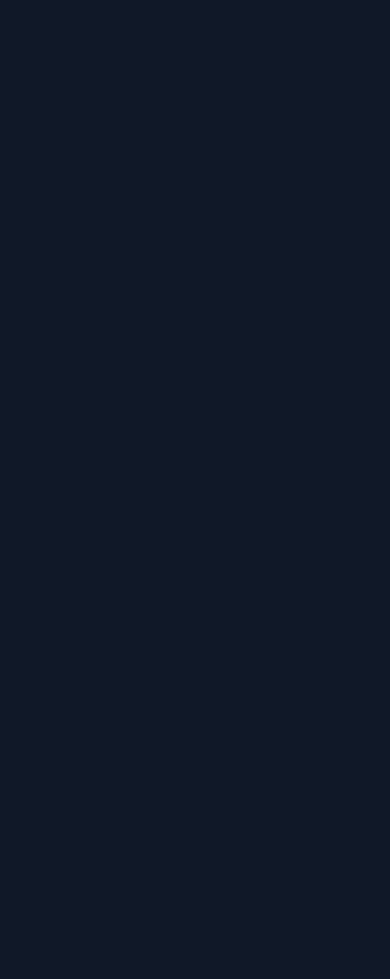
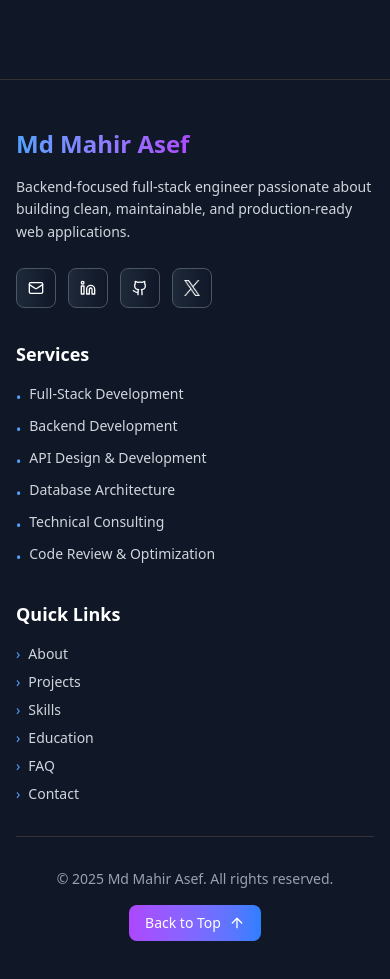
Before and after one commit to Md-Mahir-Asef/portfolio, a React (Vite) app: page / in a window 390 px wide. Shown: the part 9664-10643 px from the top of the page. Before the commit the page ends 9743 px from the top, so only its background shows below. Built offline with nearby package versions, Linux system fonts and the light colour scheme.

Commit message:
Feat(Footer): Build the footer.

```diff
--- a/src/pages/Home.tsx
+++ b/src/pages/Home.tsx
@@ -5,6 +5,7 @@ import Skills from "../sections/Skills";
 import Education from "../sections/Education";
 import Faq from "../sections/Faq";
 import Contact from "../sections/Contact";
+import Footer from "../sections/Footer";
 import useScrollReveal from "../hooks/useScrollReveal";
 
 const Home = () => {
@@ -19,6 +20,7 @@ const Home = () => {
             <Education />
             <Faq />
             <Contact />
+            <Footer />
         </div>
     );
 };
--- /dev/null
+++ b/src/sections/Footer.tsx
@@ -0,0 +1,190 @@
+import { useState } from "react";
+import { Mail, Linkedin, Github, ArrowUp } from "lucide-react";
+
+const Footer = () => {
+    const [copiedStates, setCopiedStates] = useState<{
+        [key: string]: boolean;
+    }>({});
+
+    const copyToClipboard = async (text: string, id: string) => {
+        try {
+            await navigator.clipboard.writeText(text);
+            setCopiedStates((prev) => ({ ...prev, [id]: true }));
+
+            // Reset copied state after 2 seconds
+            setTimeout(() => {
+                setCopiedStates((prev) => ({ ...prev, [id]: false }));
+            }, 2000);
+        } catch (err) {
+            console.error("Failed to copy text: ", err);
+        }
+    };
+
+    const scrollToTop = () => {
+        window.scrollTo({
+            top: 0,
+            behavior: "smooth",
+        });
+    };
+
+    const services = [
+        "Full-Stack Development",
+        "Backend Development",
+        "API Design & Development",
+        "Database Architecture",
+        "Technical Consulting",
+        "Code Review & Optimization",
+    ];
+
+    const quickLinks = [
+        { name: "About", href: "#about" },
+        { name: "Projects", href: "#projects" },
+        { name: "Skills", href: "#skills" },
+        { name: "Education", href: "#education" },
+        { name: "FAQ", href: "#faq" },
+        { name: "Contact", href: "#contact" },
+    ];
+
+    return (
+        <footer className="bg-gray-900 text-white py-12 px-4 sm:px-6 lg:px-8 border-t border-[#333333]">
+            <div className="max-w-7xl mx-auto">
+                {/* Three Column Layout */}
+                <div className="grid grid-cols-1 md:grid-cols-3 gap-8 mb-8">
+                    {/* Column 1: Personal Branding */}
+                    <div className="space-y-4">
+                        <h3 className="text-2xl font-bold bg-linear-to-r from-blue-400 via-purple-500 to-pink-500 bg-clip-text text-transparent">
+                            Md Mahir Asef
+                        </h3>
+                        <p className="text-gray-300 text-sm leading-relaxed">
+                            Backend-focused full-stack engineer passionate about
+                            building clean, maintainable, and production-ready
+                            web applications.
+                        </p>
+
+                        {/* Social Media Icons */}
+                        <div className="flex space-x-3 pt-2">
+                            <button
+                                onClick={() =>
+                                    copyToClipboard(
+                                        "mdmahirasef.dev@gmail.com",
+                                        "email",
+                                    )
+                                }
+                                className="w-10 h-10 bg-linear-to-r from-gray-800 to-gray-900 rounded-lg flex items-center justify-center hover:scale-110 transition-all duration-300 group border border-gray-600"
+                                title="Copy Email"
+                            >
+                                <Mail className="w-4 h-4 text-white" />
+                            </button>
+                            <a
+                                href="https://www.linkedin.com/in/md-mahir-asef-dev/"
+                                target="_blank"
+                                rel="noopener noreferrer"
+                                className="w-10 h-10 bg-linear-to-r from-gray-800 to-gray-900 rounded-lg flex items-center justify-center hover:scale-110 transition-all duration-300 group border border-gray-600"
+                                title="LinkedIn"
+                            >
+                                <Linkedin className="w-4 h-4 text-white" />
+                            </a>
+                            <a
+                                href="https://github.com/Md-Mahir-Asef"
+                                target="_blank"
+                                rel="noopener noreferrer"
+                                className="w-10 h-10 bg-linear-to-r from-gray-800 to-gray-900 rounded-lg flex items-center justify-center hover:scale-110 transition-all duration-300 group border border-gray-600"
+                                title="GitHub"
+                            >
+                                <Github className="w-4 h-4 text-white" />
+                            </a>
+                            <a
+                                href="https://x.com/MdMahirAsef"
+                                target="_blank"
+                                rel="noopener noreferrer"
+                                className="w-10 h-10 bg-linear-to-r from-gray-800 to-gray-900 rounded-lg flex items-center justify-center hover:scale-110 transition-all duration-300 group border border-gray-600"
+                                title="X/Twitter"
+                            >
+                                <img
+                                    src="/images/x-white.png"
+                                    alt="X"
+                                    className="w-4 h-4 text-white"
+                                />
+                            </a>
+                        </div>
+
+                        {/* Copy feedback */}
+                        {copiedStates.email && (
+                            <p className="text-green-400 text-xs animate-pulse">
+                                Email copied to clipboard!
+                            </p>
+                        )}
+                    </div>
+
+                    {/* Column 2: Services */}
+                    <div className="space-y-4">
+                        <h4 className="text-lg font-semibold text-white mb-4">
+                            Services
+                        </h4>
+                        <ul className="space-y-2">
+                            {services.map((service, index) => (
+                                <li
+                                    key={index}
+                                    className="text-gray-300 text-sm hover:text-white transition-colors duration-200 cursor-pointer flex items-start"
+                                >
+                                    <span className="text-blue-400 mr-2 mt-1">
+                                        •
+                                    </span>
+                                    <span>{service}</span>
+                                </li>
+                            ))}
+                        </ul>
+                    </div>
+
+                    {/* Column 3: Quick Links */}
+                    <div className="space-y-4">
+                        <h4 className="text-lg font-semibold text-white mb-4">
+                            Quick Links
+                        </h4>
+                        <ul className="space-y-2">
+                            {quickLinks.map((link, index) => (
+                                <li key={index}>
+                                    <a
+                                        href={link.href}
+                                        className="text-gray-300 text-sm hover:text-white transition-colors duration-200 flex items-center group"
+                                    >
+                                        <span className="text-blue-400 mr-2 group-hover:translate-x-1 transition-transform duration-200">
+                                            ›
+                                        </span>
+                                        {link.name}
+                                    </a>
+                                </li>
+                            ))}
+                        </ul>
+                    </div>
+                </div>
+
+                {/* Bottom Section */}
+                <div className="border-t border-[#333333] pt-8 mt-8">
+                    <div className="flex flex-col md:flex-row justify-between items-center space-y-4 md:space-y-0">
+                        {/* Copyright */}
+                        <p className="text-gray-400 text-sm">
+                            © 2025 Md Mahir Asef. All rights reserved.
+                        </p>
+
+                        {/* Back to Top Button */}
+                        <button
+                            onClick={scrollToTop}
+                            className="flex items-center space-x-2 px-4 py-2 bg-linear-to-r from-purple-500 to-blue-500 text-white rounded-lg hover:from-purple-600 hover:to-blue-600 transition-all duration-300 group"
+                        >
+                            <span className="text-sm font-medium">
+                                Back to Top
+                            </span>
+                            <ArrowUp className="w-4 h-4 group-hover:-translate-y-1 transition-transform duration-300" />
+                        </button>
+                    </div>
+                </div>
+
+                {/* Decorative Gradient Element */}
+                <div className="absolute bottom-4 right-4 w-8 h-8 bg-linear-to-r from-blue-500 to-purple-500 rounded-full shadow-lg shadow-purple-500/50 animate-grow-shrink opacity-30"></div>
+            </div>
+        </footer>
+    );
+};
+
+export default Footer;
```
